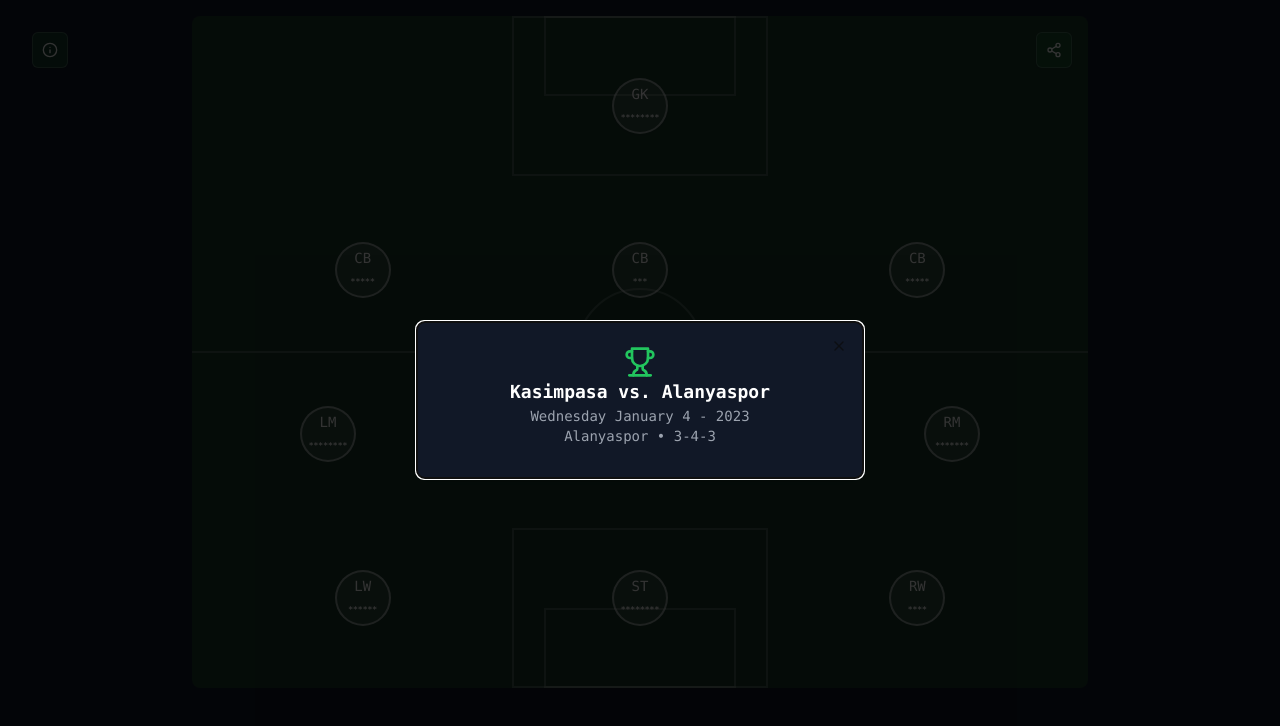
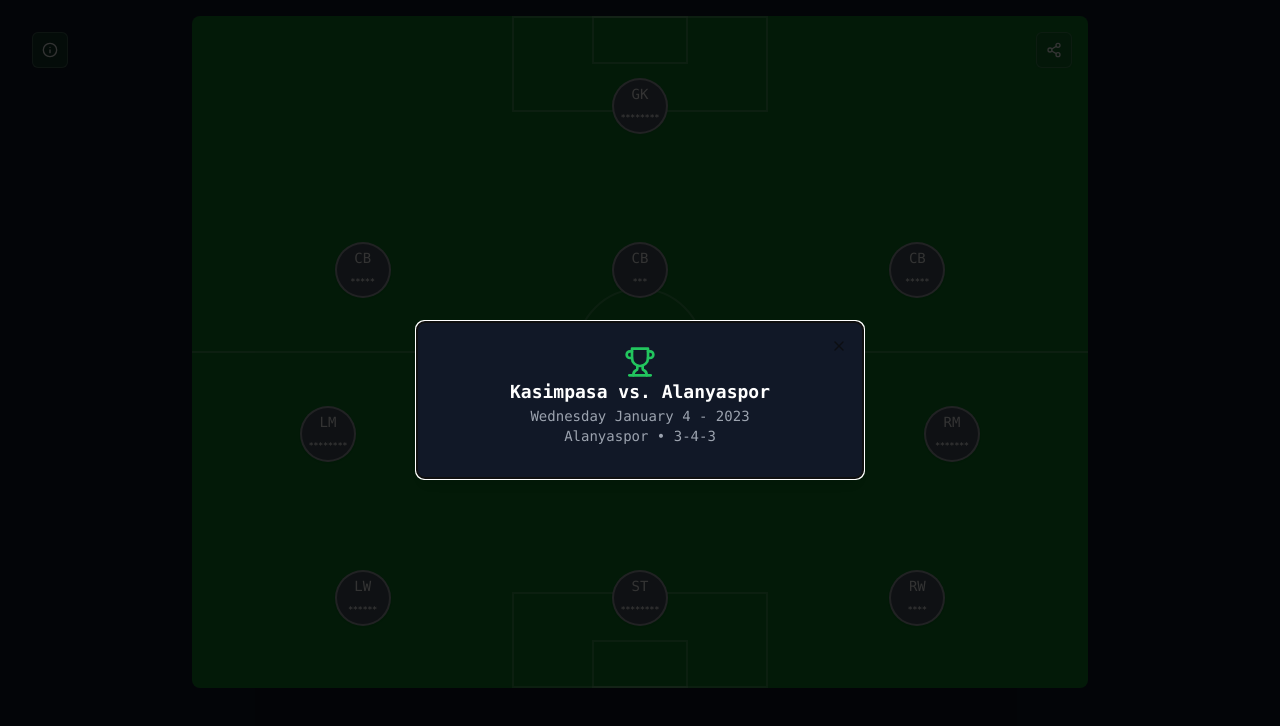
Before and after one commit to otaliptus/missing-eleven-tr, a Next.js app: page / in a window 1280 px wide. Shown: the top 726 px of the page. Built offline with nearby package versions, Linux system fonts and the light colour scheme.

Commit message:
Color adjustments

```diff
--- a/components/formation.tsx
+++ b/components/formation.tsx
@@ -156,7 +156,7 @@ export function Formation({ formation, players }: FormationProps) {
     };
 
   return (
-    <div className="relative mx-auto aspect-[4/3] w-full max-w-4xl overflow-hidden rounded-lg bg-[#1a3a2a] p-4">
+    <div className="relative mx-auto aspect-[4/3] w-full max-w-4xl overflow-hidden rounded-lg bg-[#0f8028] p-4">
       {/* Pitch Markings */}
       <div className="absolute inset-0 z-0">
         {/* Center Circle */}
@@ -164,11 +164,11 @@ export function Formation({ formation, players }: FormationProps) {
         {/* Center Line */}
         <div className="absolute left-0 top-1/2 h-0.5 w-full -translate-y-1/2 bg-white/20" />
         {/* Penalty Areas */}
-        <div className="absolute left-1/2 top-0 h-40 w-64 -translate-x-1/2 border-2 border-white/20" />
-        <div className="absolute bottom-0 left-1/2 h-40 w-64 -translate-x-1/2 border-2 border-white/20" />
+        <div className="absolute left-1/2 top-0 h-24 w-64 -translate-x-1/2 border-2 border-white/20" />
+        <div className="absolute bottom-0 left-1/2 h-24 w-64 -translate-x-1/2 border-2 border-white/20" />
         {/* Goal Areas */}
-        <div className="absolute left-1/2 top-0 h-20 w-48 -translate-x-1/2 border-2 border-white/20" />
-        <div className="absolute bottom-0 left-1/2 h-20 w-48 -translate-x-1/2 border-2 border-white/20" />
+        <div className="absolute left-1/2 top-0 h-12 w-24 -translate-x-1/2 border-2 border-white/20" />
+        <div className="absolute bottom-0 left-1/2 h-12 w-24 -translate-x-1/2 border-2 border-white/20" />
       </div>
 
       {/* Players Grid */}
--- a/components/player-card.tsx
+++ b/components/player-card.tsx
@@ -21,7 +21,7 @@ export function PlayerCard({ player, state, onClick }: PlayerCardProps) {
         state?.isComplete ? "border-green-500 bg-green-500/20" :
         isFailed ? "border-red-500 bg-red-500/20" :
         isAttempting ? "border-yellow-500 bg-yellow-500/20" :
-        "border-white/50 bg-white/10"
+        "border-white/50 bg-gray-600 hover:bg-blue-500"
       )}
       onClick={onClick}
     >
```
